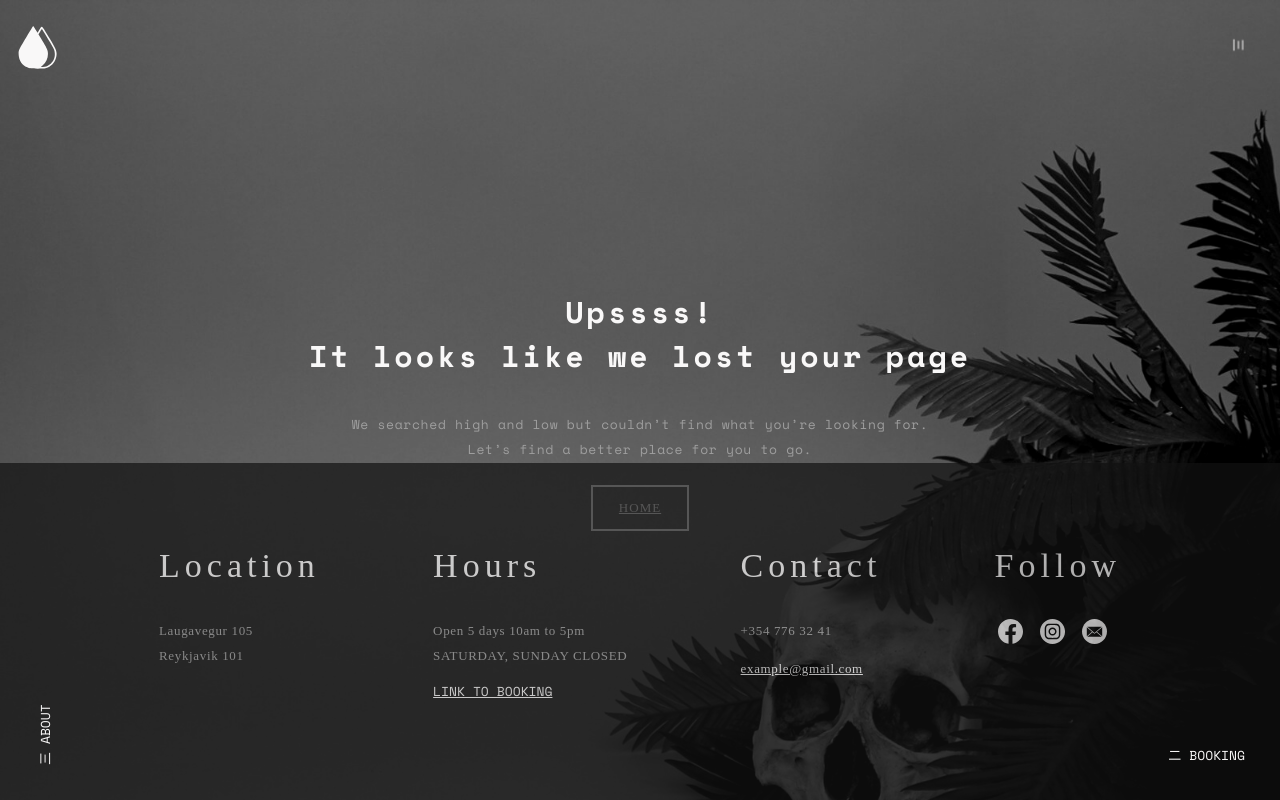
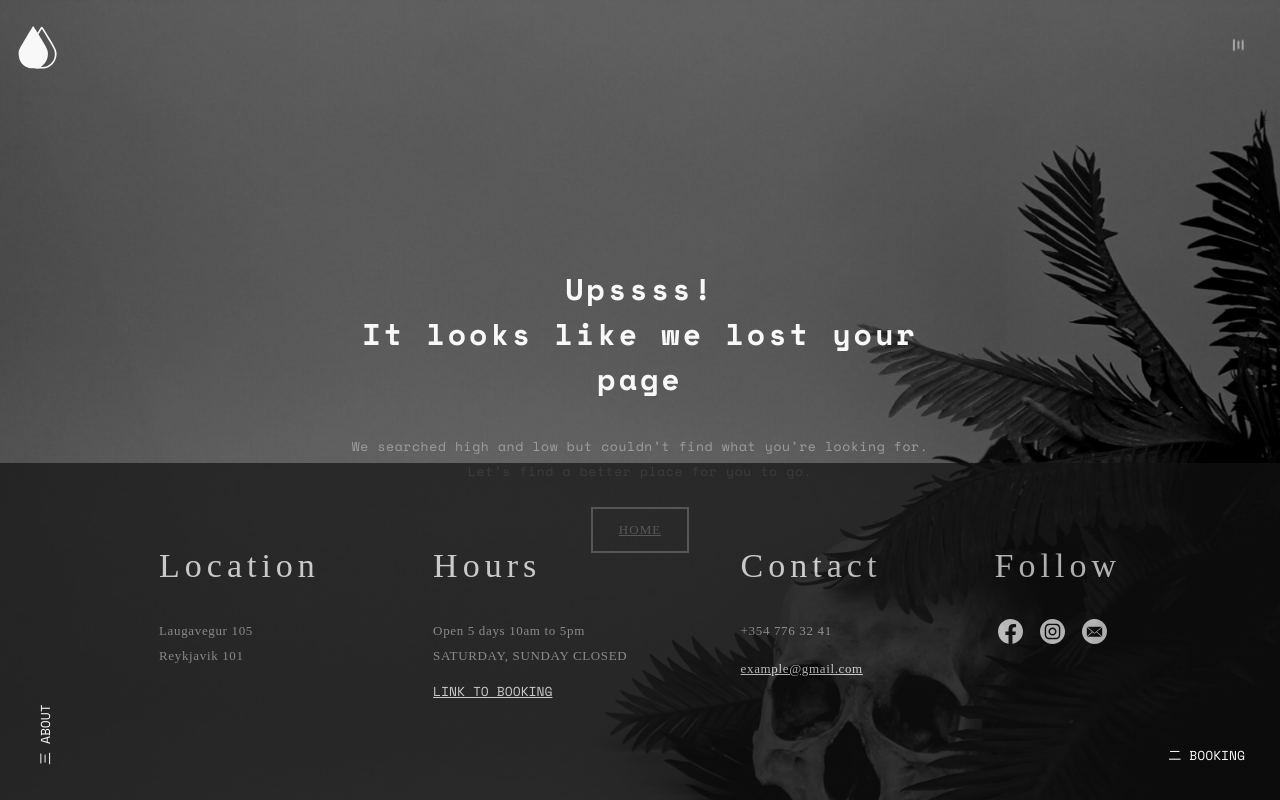
Before and after one commit to Ryjekk/Ethereal, a React (Create React App) app: page /404 in a window 1280 px wide. Built offline with nearby package versions, Linux system fonts and the light colour scheme; a web font is replaced by a local one.

Commit message:
Placing correctly footer + reorganising code

```diff
--- a/src/Components/NotFoundPage/index.js
+++ b/src/Components/NotFoundPage/index.js
@@ -1,17 +1,15 @@
 import React from "react";
 import { Link } from "react-router-dom";
 //Components
-import FooterContent from "../FooterContent";
 import DivBtn from "../UI/DivBtn";
 //Style
 import { Heading } from '../../Style'
-import { OverlayWrapper, Paragraph404, BottomBox, OptionsLink } from './style'
+import { OverlayWrapper, Paragraph404, OptionsLink } from './style'
 
 // TODO change image DMCA
 
 const NotFoundPage = () => {
     return (
-        <>
         <OverlayWrapper>
             <Heading>
                 Upssss! <br/>
@@ -29,10 +27,6 @@ const NotFoundPage = () => {
                 </Link>
             </DivBtn>
         </OverlayWrapper>
-            <BottomBox>
-                <FooterContent/>
-            </BottomBox>
-        </>
     )
 };
 
--- a/src/Components/NotFoundPage/style.js
+++ b/src/Components/NotFoundPage/style.js
@@ -1,5 +1,5 @@
 import styled from "styled-components";
-import {Paragraph, QUERIES, COLORS, Inner, Options} from "../../Style";
+import {Paragraph, QUERIES, Options} from "../../Style";
 
 import Img404 from '../../Assets/skullBlack.jpg'
 
@@ -26,18 +26,6 @@ export const Paragraph404 = styled(Paragraph)`
     font-size: 13px;
 `;
 
-export const BottomBox = styled(Inner)`
-    width: 100%;
-    bottom: 0;
-    background-color: ${COLORS.bgBlack};
-    opacity: .7;
-
-    @media (${QUERIES.medium}) {
-        padding: 50px 8%;
-        position: absolute;
-    }
-`;
-
 export const OptionsLink = styled(Options)`
     text-decoration: underline;
     letter-spacing: 1px;
--- a/src/Style/index.js
+++ b/src/Style/index.js
@@ -7,6 +7,7 @@ export {
     SmallHeading,
     Paragraph,
     Inner,
+    BottomBox,
     Options,
     TrackBallSlide,
     ColorSlide,
--- a/src/Style/styles.js
+++ b/src/Style/styles.js
@@ -32,6 +32,11 @@ export const Heading = styled.h1`
     align-items: center;
     text-align: center;
     letter-spacing: 0.1em;
+    padding: 0 50px;
+
+    media (${QUERIES.medium}) {
+       padding: 0;
+    }
 `;
 
 export const SmallHeading = styled.h2`
@@ -73,6 +78,18 @@ export const Inner = styled.div`
 
     @media (${QUERIES.medium}) {
         padding: 100px 8%;
+    }
+`;
+
+export const BottomBox = styled(Inner)`
+    width: 100%;
+    bottom: 0;
+    background-color: ${COLORS.bgBlack};
+    opacity: .7;
+
+    @media (${QUERIES.medium}) {
+        padding: 50px 8%;
+        position: absolute;
     }
 `;
 
--- a/src/Views/Pages/NotFound.js
+++ b/src/Views/Pages/NotFound.js
@@ -2,13 +2,19 @@ import React from "react";
 
 import Navbar from "../../Components/NavBar";
 import NotFoundPage from '../../Components/NotFoundPage'
+import FooterContent from "../../Components/FooterContent";
+
+import { BottomBox, Container } from '../../Style'
 
 function NotFound() {
     return (
-        <>
+        <Container>
             <Navbar/>
-           <NotFoundPage/>
-        </>
+            <NotFoundPage/>
+            <BottomBox>
+                <FooterContent/>
+            </BottomBox>
+        </Container>
     );
 }
 
```
Lines whose indentation alone changed are shown as unchanged.
